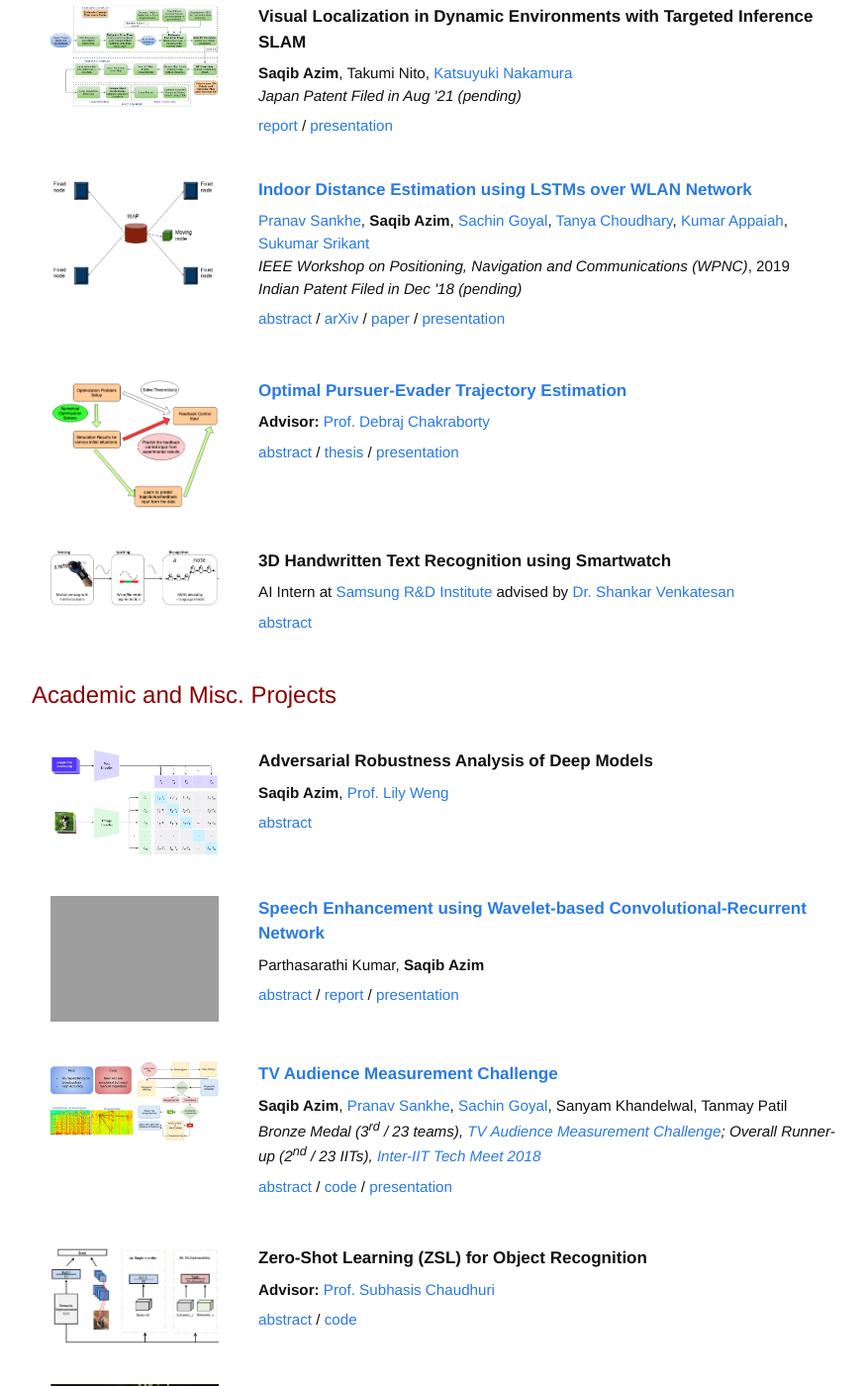
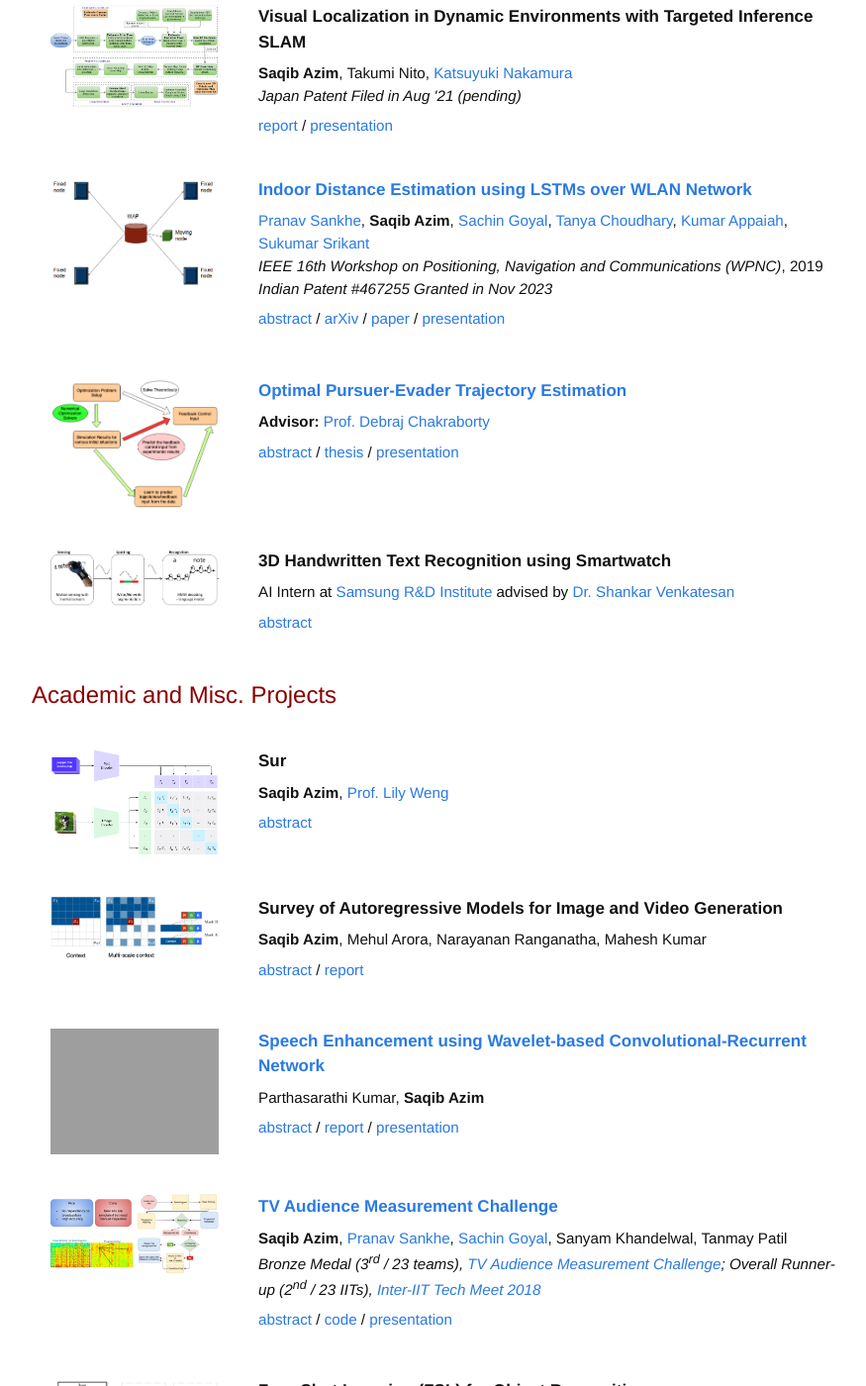
Before and after one commit to saqib1707/saqib1707.github.io, a Jekyll site: the page built from index.md, in a window 1280 px wide and 1400 px high, scrolled down 823 px. Shown: the whole window at 99% size, without its empty margins (189-1064 px from the left). Built offline with Jekyll 4.4.1, drawn with Linux system fonts in a browser that asks for light colours; comment, search, counter and statistics services are not loaded.

Commit message:
adding autoregressive survey report

```diff
--- a/index.md
+++ b/index.md
@@ -170,8 +170,8 @@ I also joined an on-campus student-driven team, [Innovation Cell](http://www.umi
 			<div class="authorDetails">
 				<a href="https://sabsathai.github.io/">Pranav Sankhe</a>, <strong>Saqib Azim</strong>, <a href="https://saching007.github.io/">Sachin Goyal</a>, <a href="https://www.linkedin.com/in/tanya-choudhary-772660133/">Tanya Choudhary</a>, <a href="https://www.ee.iitb.ac.in/~akumar/">Kumar Appaiah</a>, <a href="https://www.sc.iitb.ac.in/~srikant/dokuwiki/doku.php/home">Sukumar Srikant</a>
 				<br>
-				<em>IEEE Workshop on Positioning, Navigation and Communications (WPNC)</em>, 2019<br>
-				<em>Indian Patent Filed in Dec '18 (pending)</em>
+				<em>IEEE 16th Workshop on Positioning, Navigation and Communications (WPNC)</em>, 2019<br>
+				<em>Indian Patent #467255 Granted in Nov 2023</em>
 				<br><span class="brHeight"></span>
 				<a href="javascript:toggleblock('lps_abs')">abstract</a> / <a href="https://arxiv.org/abs/2003.13991">arXiv</a> / <a href="https://ieeexplore.ieee.org/document/8970257">paper</a> / <a href="{{site.url}}/assets/pubs/HAIC2020_slides.pdf">presentation</a><br>
 				<span class="brHeight"></span>
@@ -237,7 +237,7 @@ I also joined an on-campus student-driven team, [Innovation Cell](http://www.umi
 			</div>
 		</td>
 		<td class="projectBody">
-			<papertitle>Adversarial Robustness Analysis of Deep Models</papertitle>
+			<papertitle>Sur</papertitle>
 			<br><span class="brHeight"></span>
 			<div class="authorDetails">
 				<strong>Saqib Azim</strong>, <a href="https://lilyweng.github.io/">Prof. Lily Weng</a>
@@ -245,6 +245,24 @@ I also joined an on-campus student-driven team, [Innovation Cell](http://www.umi
 				<a href="javascript:toggleblock('adversarial_robustness_abs')">abstract</a>
 				<br><span class="brHeight"></span>
 				<p id="adversarial_robustness_abs" style="font-style:italic; display:none; text-align:justify;">We utilized attack methods such as FGSM, PGD, Auto-Attack to generate adversarial examples and conducted an empirical analysis of CLIP model's resilience to adversarial perturbations. I further developed robust CLIP-based classifier against L2-norm perturbations using adversarial training and randomized smoothing and evaluated the robust classifier on CIFAR10 and ImageNet datasets.</p>
+			</div>
+		</td>
+	</tr>
+	<tr>
+		<td class="projectWallpaper">
+			<div>
+				<img src='{{ site.url }}/assets/images/autoregressive_generation_logo.png' alt="SpeechEnhancement" width="100%">
+			</div>
+		</td>
+		<td class="projectBody">
+			<papertitle>Survey of Autoregressive Models for Image and Video Generation</papertitle>
+			<br><span class="brHeight"></span>
+			<div class="authorDetails">
+				<strong>Saqib Azim</strong>, Mehul Arora, Narayanan Ranganatha, Mahesh Kumar
+				<br><span class="brHeight"></span>
+				<a href="javascript:toggleblock('autoregressive_generation_abs')">abstract</a> / <a href="{{site.url}}/assets/pubs/survey_autoregressive_image_video_generation.pdf">report</a>
+				<br><span class="brHeight"></span>
+				<p id="autoregressive_generation_abs" style="font-style:italic; display:none; text-align:justify;">This survey paper offers a comprehensive overview of recent advances in autoregressive (AR) models for image and video generation. It discusses state-of-the-art AR models like PixelCNN, PixelRNN, Gated PixelCNN, and PixelSNAIL, emphasizing their unique archi- tectures and contributions. The main challenge in AR models, handling long-range dependencies effectively, is addressed through various approaches, such as gated activations, self-attention mechanisms, and residual blocks. The paper presents Locally Masked Convolution and Autoregressive Diffusion Models as examples of order-agnostic approaches, improving upon traditional autoregressive models. Transformer-based networks are explored for autoregressive image generation, showcasing superior performance in image quality and synthesis tasks. Quantization-based models enhance image diversity and quality through feature quantization and variational regularization. The paper then discusses Autoregressive modeling in pixel space and latent space for video generation. The paper concludes by discussing the strengths, limitations, and future research directions in autoregressive models for image and video generation, providing valuable insights for researchers and practitioners.</p>
 			</div>
 		</td>
 	</tr>
```
Also changed, not shown: assets/images/autoregressive_generation_logo.png (added).
